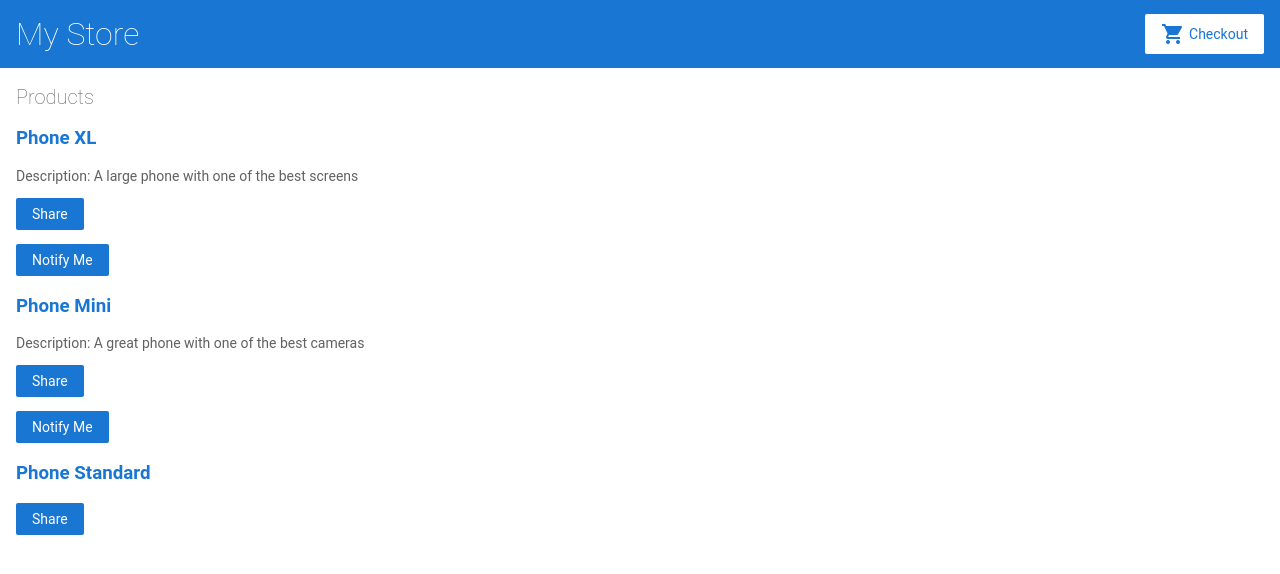
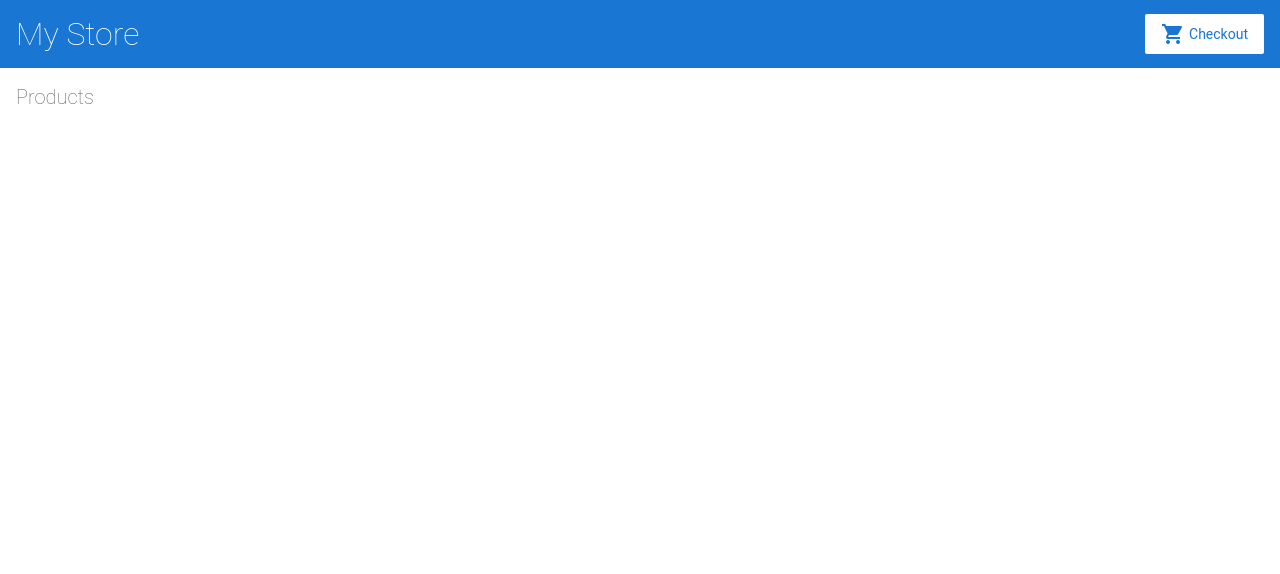
Before and after one commit to razikusman/angular-e-comerce, an Angular app: page / in a window 1280 px wide. Shown: the top 574 px of the page. Built offline with nearby package versions, Linux system fonts and the light colour scheme.

Commit message:
2 files modified

```diff
--- a/src/app/product-list/product-list.component.html
+++ b/src/app/product-list/product-list.component.html
@@ -1,14 +1,14 @@
 <h2>Products</h2>
 
-<div *ngFor="let product of products; index as productId">
+<div *ngFor="let prodct of prodcts; index as prodctId">
 
   <h3>
-    <a [title]="product.name + ' details'" [routerLink]="['/products', productId]">
-      {{ product.name }}
+    <a [title]="prodct.name + ' details'" [routerLink]="['/produts', prodctId]">
+      {{ prodct.name }}
     </a>
   </h3>
 
-  <p *ngIf="product.description">
+  <p *ngIf="prodct.description">
     Description: {{ product.description }}
   </p>
 
@@ -17,12 +17,12 @@
 </button>
 
 <app-product-alerts
-  [product]="product"
+  [prodct]="prodct"
 
   (notify)="onNotify()">
 </app-product-alerts>
 
-
+<label>eeeeeeeeeeeeeeeeeeeee</label>
 </div>
 
 
--- a/src/app/products.ts
+++ b/src/app/products.ts
@@ -1,4 +1,4 @@
-export const products = [
+export const prodcts = [
   {
     name: 'Phone XL',
     price: 799,
```
